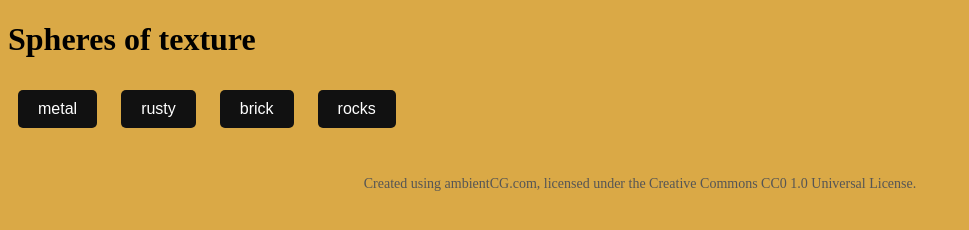
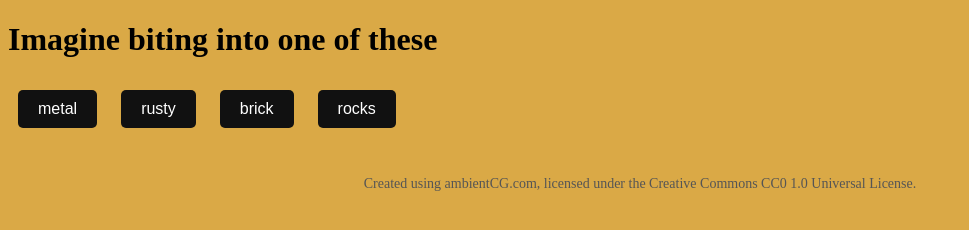
Before and after one commit to TereseMihalcin/webtobr, an Astro site: page /texture in a window 1280 px wide. Shown: the whole page, without its empty margins (0-969 px from the left). Built offline with nearby package versions, Linux system fonts and the light colour scheme; Astro itself is replaced by a stand-in of ours.

Commit message:
heading and cleanup

```diff
--- a/src/pages/texture.astro
+++ b/src/pages/texture.astro
@@ -12,7 +12,7 @@ import GenericHeader from '../components/header.astro';
 		<link rel="octo:octothorpes" href="Texture" >
 	</head>
 	<body>
-		<h1 class="text-center m-4">Spheres of texture</h1>
+		<h1 class="text-center m-4">Imagine biting into one of these</h1>
 		<div class="d-flex justify-content-center mt-4">
 			<button id="metal" onclick="metal()">metal</button>
 			<button id="rusty" onclick="rusty()">rusty</button>
```
Also changed, not shown: src/assets/counter.js (+0 -12 lines).
